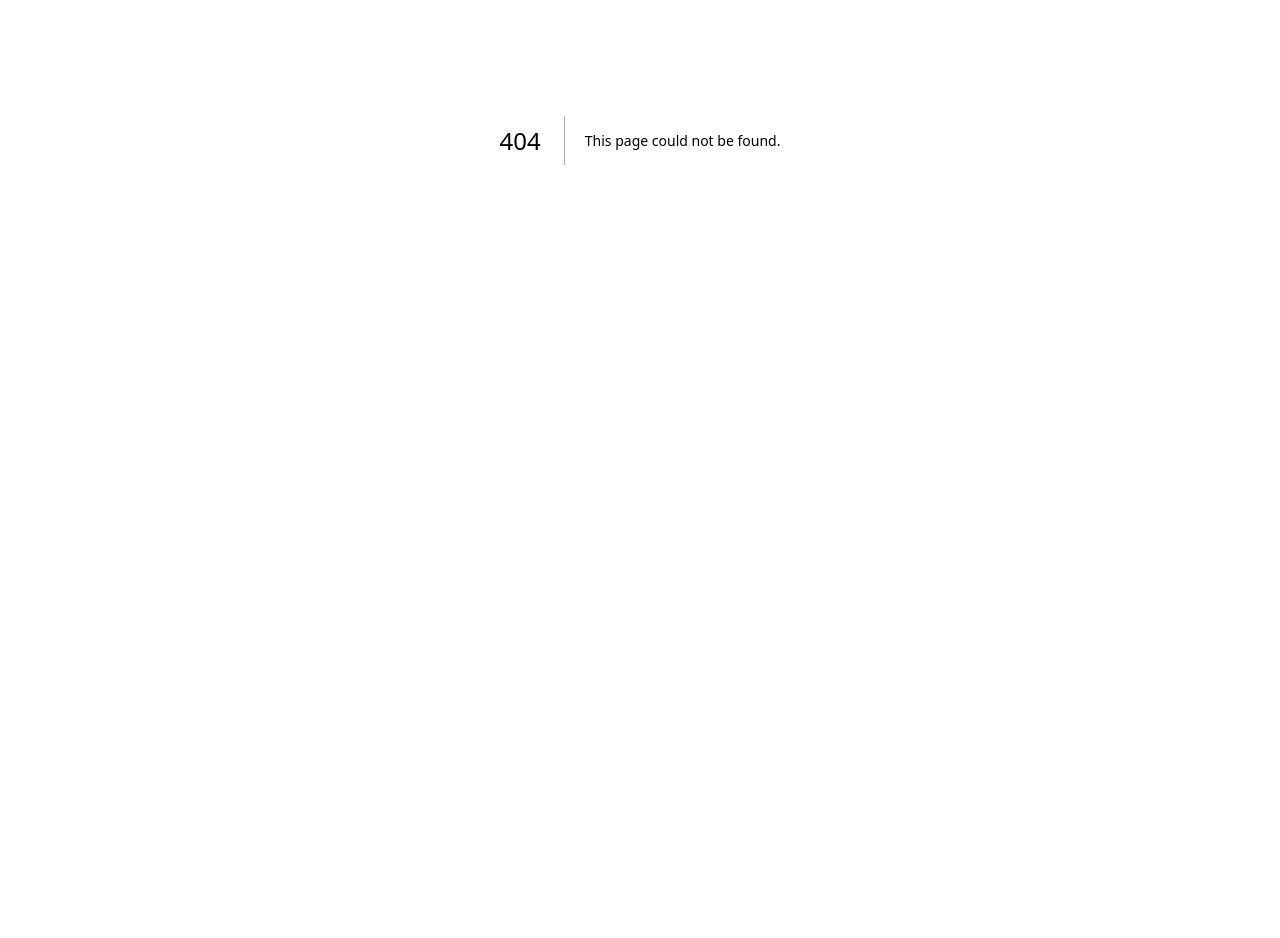
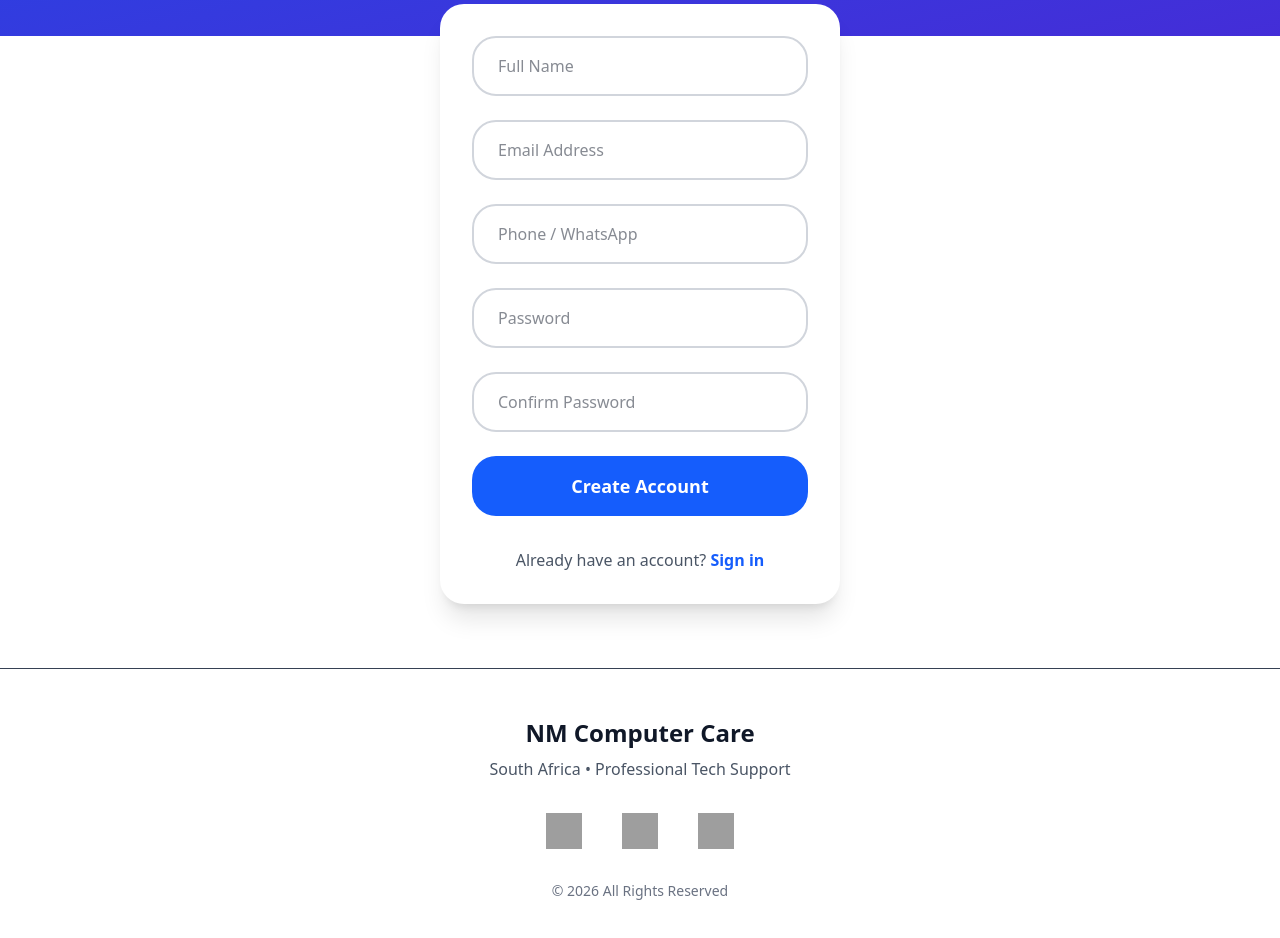
Before and after one commit to leonard1thecoder/NM-Computer-Care, a Next.js app: page /register in a window 1280 px wide. Before the commit this address had no page. Shown: the part 260-1198 px from the top of the page. Before the commit the page ends 800 px from the top, so only its background shows below. Built offline with nearby package versions, Linux system fonts and the light colour scheme; grey boxes are pictures that could not be loaded.

Commit message:
add gitignore

```diff
--- /dev/null
+++ b/app/register/page.tsx
@@ -0,0 +1,76 @@
+// app/register/page.tsx
+'use client';
+
+import Navbar from '../../components/Navbar';
+import Link from 'next/link';
+import { useState } from 'react';
+
+export default function Register() {
+  const [formData, setFormData] = useState({ name: '', email: '', phone: '', password: '', confirmPassword: '' });
+
+  const handleSubmit = (e: React.FormEvent) => {
+    e.preventDefault();
+    if (formData.password !== formData.confirmPassword) {
+      alert("Passwords don't match!");
+      return;
+    }
+    alert('✅ Account created successfully! (Demo)');
+    window.location.href = '/login';
+  };
+
+  return (
+    <div className="min-h-screen bg-white text-gray-900 font-sans">
+      <Navbar />
+
+      <div className="pt-28 pb-16 bg-gradient-to-br from-blue-700 to-indigo-700 text-white">
+        <div className="max-w-md mx-auto px-6 text-center">
+          <h1 className="text-5xl font-semibold tracking-tight mb-4">Create Account</h1>
+          <p className="text-blue-100 text-xl">Join NM Computer Care and manage your tech easily</p>
+        </div>
+      </div>
+
+      <div className="max-w-md mx-auto px-6 -mt-8">
+        <div className="bg-white rounded-3xl shadow-xl p-8">
+          <form onSubmit={handleSubmit} className="space-y-6">
+            <input type="text" placeholder="Full Name" required className="w-full border-2 border-gray-300 focus:border-green-500 hover:border-yellow-400 rounded-3xl px-6 py-4 text-base focus:outline-none" value={formData.name} onChange={(e) => setFormData({...formData, name: e.target.value})} />
+            <input type="email" placeholder="Email Address" required className="w-full border-2 border-gray-300 focus:border-green-500 hover:border-yellow-400 rounded-3xl px-6 py-4 text-base focus:outline-none" value={formData.email} onChange={(e) => setFormData({...formData, email: e.target.value})} />
+            <input type="tel" placeholder="Phone / WhatsApp" required className="w-full border-2 border-gray-300 focus:border-green-500 hover:border-yellow-400 rounded-3xl px-6 py-4 text-base focus:outline-none" value={formData.phone} onChange={(e) => setFormData({...formData, phone: e.target.value})} />
+            <input type="password" placeholder="Password" required className="w-full border-2 border-gray-300 focus:border-green-500 hover:border-yellow-400 rounded-3xl px-6 py-4 text-base focus:outline-none" value={formData.password} onChange={(e) => setFormData({...formData, password: e.target.value})} />
+            <input type="password" placeholder="Confirm Password" required className="w-full border-2 border-gray-300 focus:border-green-500 hover:border-yellow-400 rounded-3xl px-6 py-4 text-base focus:outline-none" value={formData.confirmPassword} onChange={(e) => setFormData({...formData, confirmPassword: e.target.value})} />
+
+            <button type="submit" className="w-full bg-blue-600 hover:bg-blue-700 text-white py-4 rounded-3xl font-semibold text-lg transition-all">
+              Create Account
+            </button>
+          </form>
+
+          <p className="text-center mt-8 text-gray-600">
+            Already have an account?{' '}
+            <Link href="/login" className="text-blue-600 font-semibold hover:underline">
+              Sign in
+            </Link>
+          </p>
+        </div>
+      </div>
+
+      {/* Same footer as index */}
+      <footer className="bg-white text-gray-700 py-12 border-t mt-16">
+        <div className="max-w-6xl mx-auto px-6 text-center">
+          <p className="text-2xl font-bold text-gray-900 mb-2">NM Computer Care</p>
+          <p className="text-gray-600 mb-8">South Africa • Professional Tech Support</p>
+          <div className="flex justify-center gap-10 mb-8">
+            <a href="https://facebook.com" target="_blank" rel="noopener noreferrer" className="hover:scale-110 transition-transform">
+              <img src="https://upload.wikimedia.org/wikipedia/commons/thumb/5/51/Facebook_f_logo_%282019%29.svg/1200px-Facebook_f_logo_%282019%29.svg.png" alt="Facebook" className="w-9 h-9" />
+            </a>
+            <a href="https://instagram.com" target="_blank" rel="noopener noreferrer" className="hover:scale-110 transition-transform">
+              <img src="https://upload.wikimedia.org/wikipedia/commons/thumb/a/a5/Instagram_icon.png/1200px-Instagram_icon.png" alt="Instagram" className="w-9 h-9" />
+            </a>
+            <a href="https://x.com" target="_blank" rel="noopener noreferrer" className="hover:scale-110 transition-transform">
+              <img src="https://cdn-icons-png.flaticon.com/512/5968/5968958.png" alt="X" className="w-9 h-9" />
+            </a>
+          </div>
+          <p className="text-sm text-gray-500">© 2026 All Rights Reserved</p>
+        </div>
+      </footer>
+    </div>
+  );
+}
```
